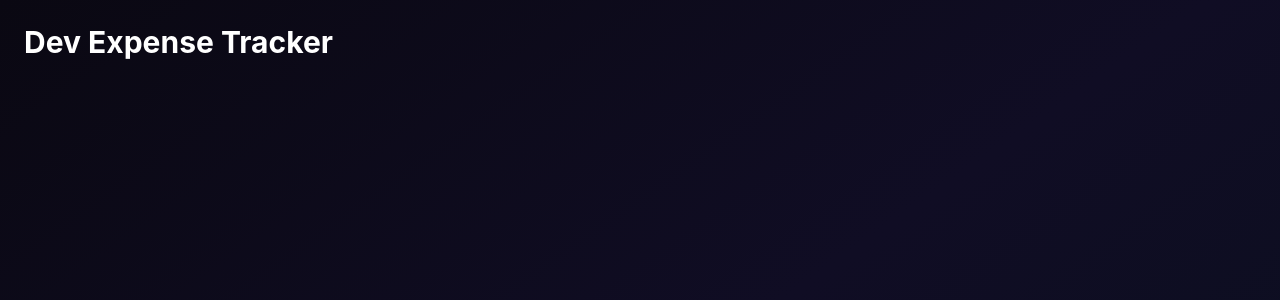
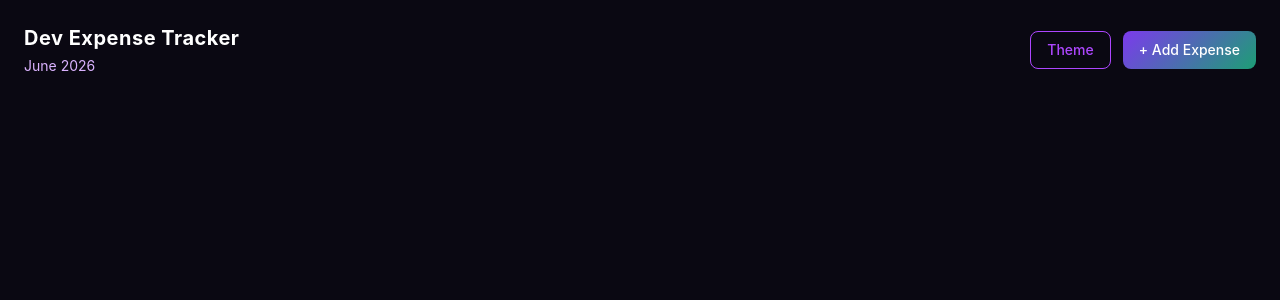
Before and after one commit to alexjeandev/dev-expense-tracker, a React (Vite) app: page / in a window 1280 px wide. Shown: the top 300 px of the page. Built offline with nearby package versions, Linux system fonts and the light colour scheme.

Commit message:
feat(header): add header component with title and buttons

```diff
--- a/src/App.tsx
+++ b/src/App.tsx
@@ -1,9 +1,9 @@
+import Header from './components/Header.tsx'
+
 function App() {
   return (
-    <div className="min-h-screen w-full p-6" style={{
-      background: 'linear-gradient(145deg, #0a0812, #100d24, #0a0f1e)'
-    }}>
-      <h1 className="text-white text-3xl font-bold">Dev Expense Tracker</h1>
+    <div className="min-h-screen w-full p-6">
+      <Header />
     </div>
   )
 }
--- /dev/null
+++ b/src/components/Header.tsx
@@ -0,0 +1,31 @@
+function Header() {
+  return (
+    <div className="flex justify-between items-center mb-6">
+      {/* Left side - title and date */}
+
+      <div>
+        <h1 className="text-white text-xl font-bold tracking-wide">
+          Dev Expense Tracker
+        </h1>
+        <p className="text-purple-300 text-sm mt-1">June 2026</p>
+      </div>
+
+      {/* Theme and expense Button */}
+
+      <div className="flex gap-3">
+        <button className="text-purple-500 border border-purple-500 text-sm font-medium rounded-lg px-4 py-2">
+          Theme
+        </button>
+
+        <button
+          className="text-sm font-medium rounded-lg px-4 py-2 text-white"
+          style={{ background: "linear-gradient(135deg, #7c3aed, #1d9e75)" }}
+        >
+          + Add Expense
+        </button>
+      </div>
+    </div>
+  );
+}
+
+export default Header;
--- a/src/index.css
+++ b/src/index.css
@@ -1 +1,7 @@
 @import "tailwindcss";
+
+body {
+  margin: 0;
+  padding: 0;
+  background: #0a0812;
+}
```
